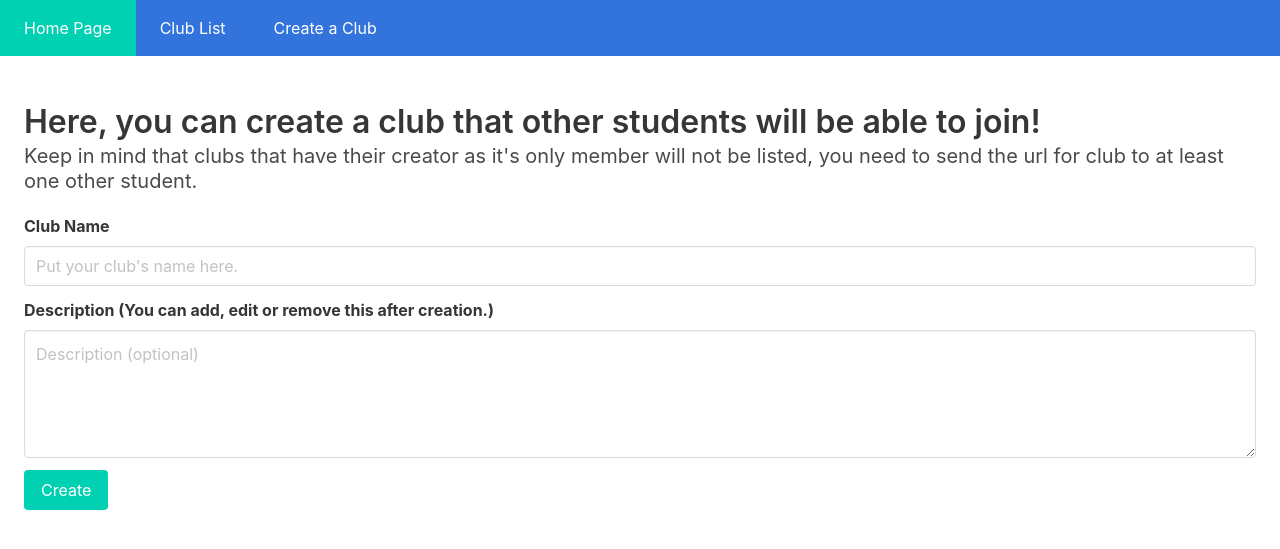
After one commit to anilozlu/itu-scms, a Flask app: page /create_club in a window 1280 px wide. The commit adds this page. Shown: the top 549 px of the page. Run offline with Flask 2, Linux system fonts and the light colour scheme.

Commit message:
Added create_club page (only design)

```diff
--- a/server.py
+++ b/server.py
@@ -7,6 +7,7 @@ def create_app():
     app.config.from_object("settings")
     app.add_url_rule("/", view_func=views.home_page)
     app.add_url_rule("/clubs", view_func=views.clubs_page)
+    app.add_url_rule("/create_club", view_func=views.create_club)
     return app
 
 if __name__ == "__main__":
--- a/static/scms.css
+++ b/static/scms.css
@@ -14,3 +14,6 @@
 .navbar-off a:hover {
   color:#00d1b2 !important;
 }
+.is-primary:hover{
+  color:#3273dc !important;
+}
--- /dev/null
+++ b/templates/create_club.html
@@ -0,0 +1,25 @@
+{% extends "layout.html" %}
+{% block title %} Club Creation {% endblock %}
+{% block content %}
+        <h1 class="title">Here, you can create a club that other students will be able to join!</h1>
+        <p class="subtitle">Keep in mind that clubs that have their creator as it's only member will not be listed, you need to send the url for club to at least one other student.</p>
+        <form action="" method="post" name="club_create">
+            <div class="field">
+                <label for="name" class="label">Club Name</label>
+                <div class="control">
+                    <input type="text" name="name" class="input" required="required" placeholder="Put your club's name here."/>
+                </div>
+            </div>
+            <div class="field">
+                <label for="description" class="label">Description (You can add, edit or remove this after creation.)</label>
+                <div class="control">
+                    <textarea class="textarea" placeholder="Description (optional)"></textarea>
+                </div>
+            </div>
+            <div class="field is-grouped">
+                <div class="control">
+                    <button class="button is-primary">Create</button>
+                </div>
+            </div>
+        </form>
+{% endblock %}
--- a/templates/layout.html
+++ b/templates/layout.html
@@ -16,6 +16,9 @@
                     <span class="navbar-item navbar-off">
                         <a class="navbar-item" href="{{ url_for('clubs_page') }}">Club List</a>
                     </span>
+                    <span class="navbar-item navbar-off">
+                        <a class="navbar-item" href="{{ url_for('create_club') }}">Create a Club</a>
+                    </span>
                 </ul>
             </nav>
         </header>
--- a/views.py
+++ b/views.py
@@ -5,3 +5,6 @@ def home_page():
 
 def clubs_page():
     return render_template("clubs.html")
+
+def create_club():
+    return render_template("create_club.html")
```
